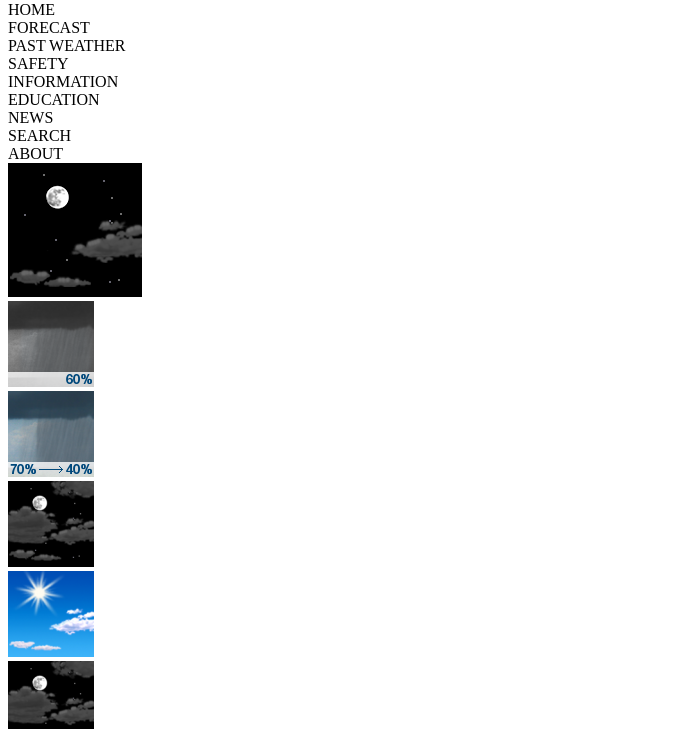
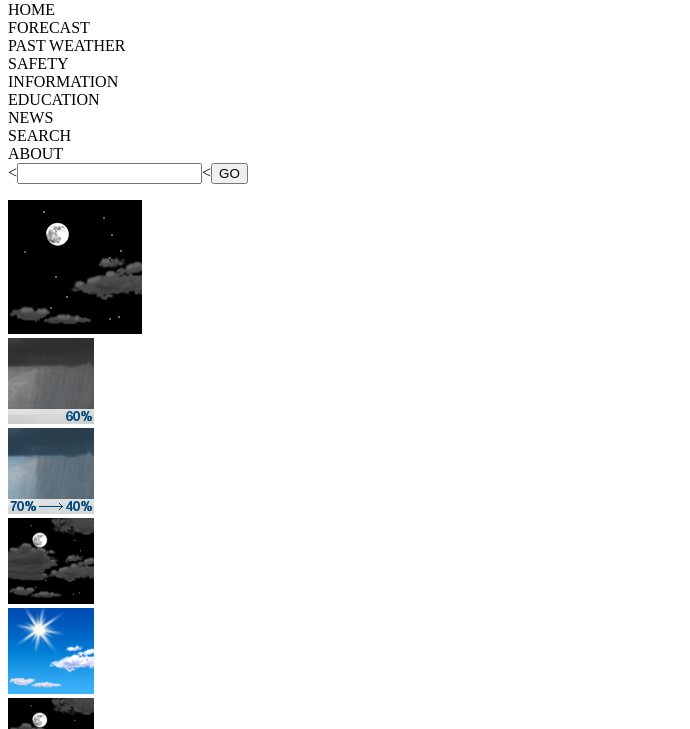
Before and after one commit to bretladenburg/nov_4_lab, a plain HTML site: page preview.html in a window 1280 px wide. Shown: the part 71-800 px from the top of the page, without its empty margins (0-690 px from the left). Drawn offline with Linux system fonts and the light colour scheme.

Commit message:
calling it here

```diff
--- a/preview.html
+++ b/preview.html
@@ -25,7 +25,9 @@
     </header>
     <main>
       <section class="content-box">
-        <div id="search"></div>
+        <div id="search"><<input type="text"><<button type="button">GO</button>
+          <p><link href="##"></p>
+        </div>
         <div id="headline"></div>
       </section>
       <section class="content-box">
```
